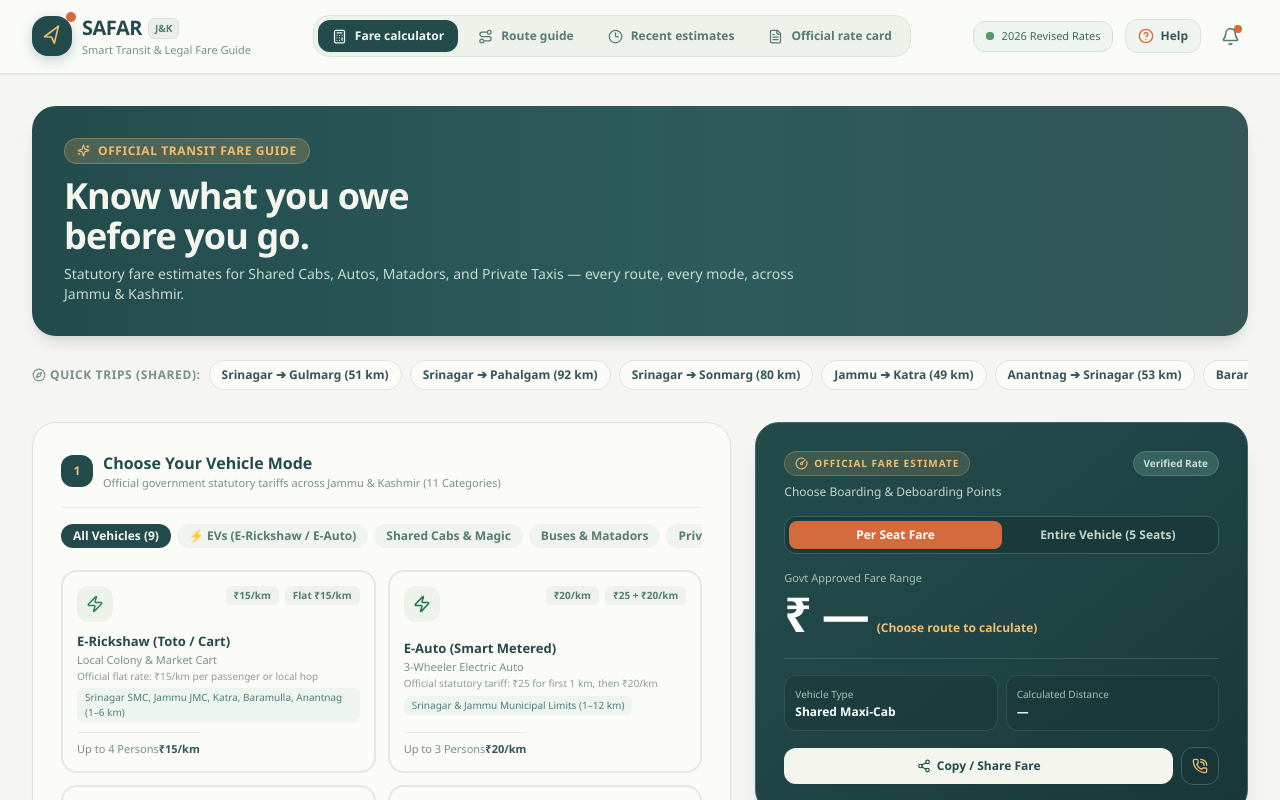
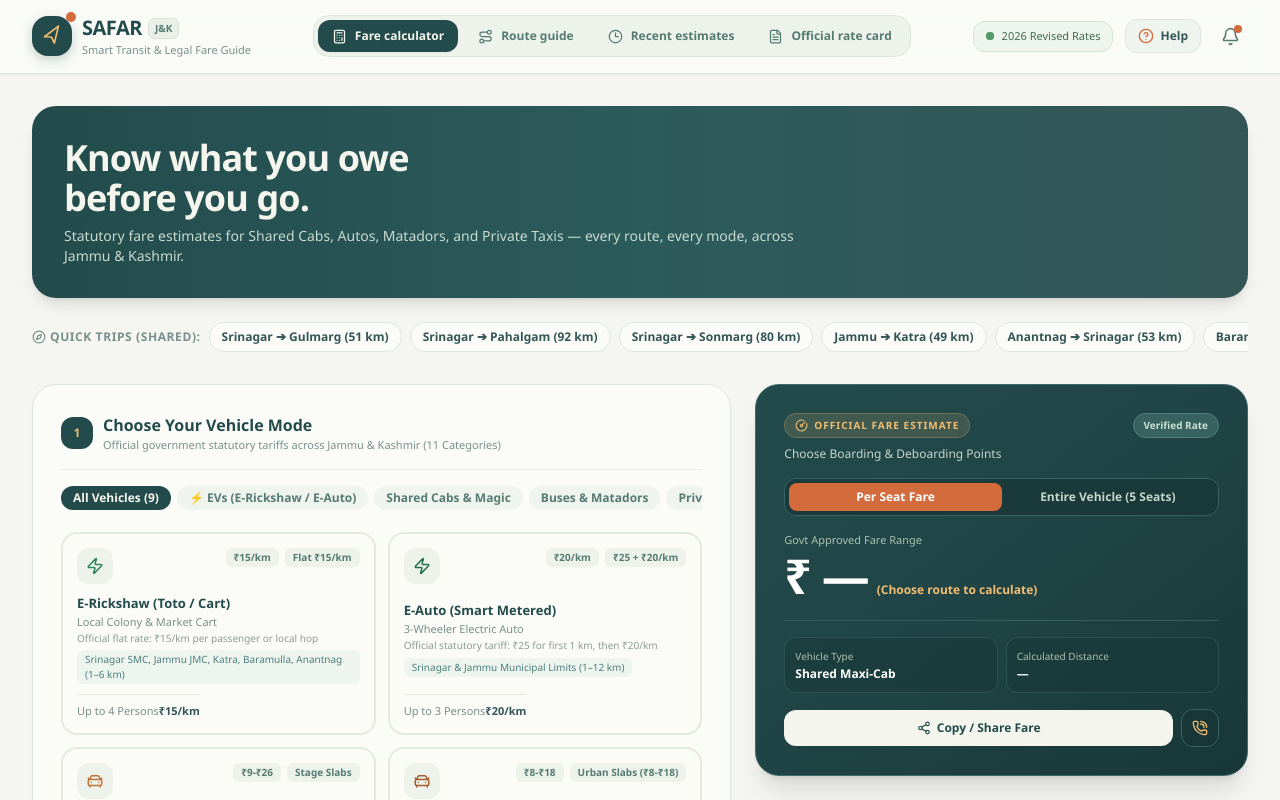
Before and after one commit to Farhaan327426/SafarApp, a React (Vite) app: page / in a window 1280 px wide. Shown: the top 800 px of the page. Built offline with nearby package versions, Linux system fonts and the light colour scheme.

Commit message:
Remove 'Official Transit Fare Guide' chip tag above headline

```diff
--- a/frontend/index.html
+++ b/frontend/index.html
@@ -145,10 +145,6 @@
         <!-- Hero Header -->
         <div class="hero-card">
           <div class="hero-content">
-            <div class="hero-tag">
-              <svg width="13" height="13" viewBox="0 0 24 24" fill="none" stroke="currentColor" stroke-width="2.5"><polygon points="12 2 15.09 8.26 22 9.27 17 14.14 18.18 21.02 12 17.77 5.82 21.02 7 14.14 2 9.27 8.91 8.26 12 2"></polygon></svg>
-              <span>Official Transit Fare Guide</span>
-            </div>
             <h1>Know what you owe before you go.</h1>
             <p>Statutory fare estimates for Shared Cabs, Autos, Matadors, and Private Taxis — every route, every mode, across Jammu & Kashmir.</p>
           </div>
--- a/src/App.jsx
+++ b/src/App.jsx
@@ -1520,10 +1520,6 @@
             {/* Hero Card */}
             <section className="bg-gradient-to-r from-[#234b4c] via-[#2c5b5c] to-[#345657] rounded-3xl p-6 sm:p-8 text-[#f4f6ed] shadow-lg relative overflow-hidden">
               <div className="relative z-10 max-w-3xl">
-                <div className="inline-flex items-center gap-2 px-3 py-1 rounded-full bg-[#f2bd70]/20 text-[#f2bd70] border border-[#f2bd70]/30 text-xs font-bold uppercase tracking-wider mb-3">
-                  <Sparkles size={13} />
-                  <span>Official Transit Fare Guide</span>
-                </div>
                 <h1 className="text-2xl sm:text-4xl font-extrabold tracking-tight leading-tight">
                   Know what you owe <br className="hidden sm:block" />
                   before you go.
```
